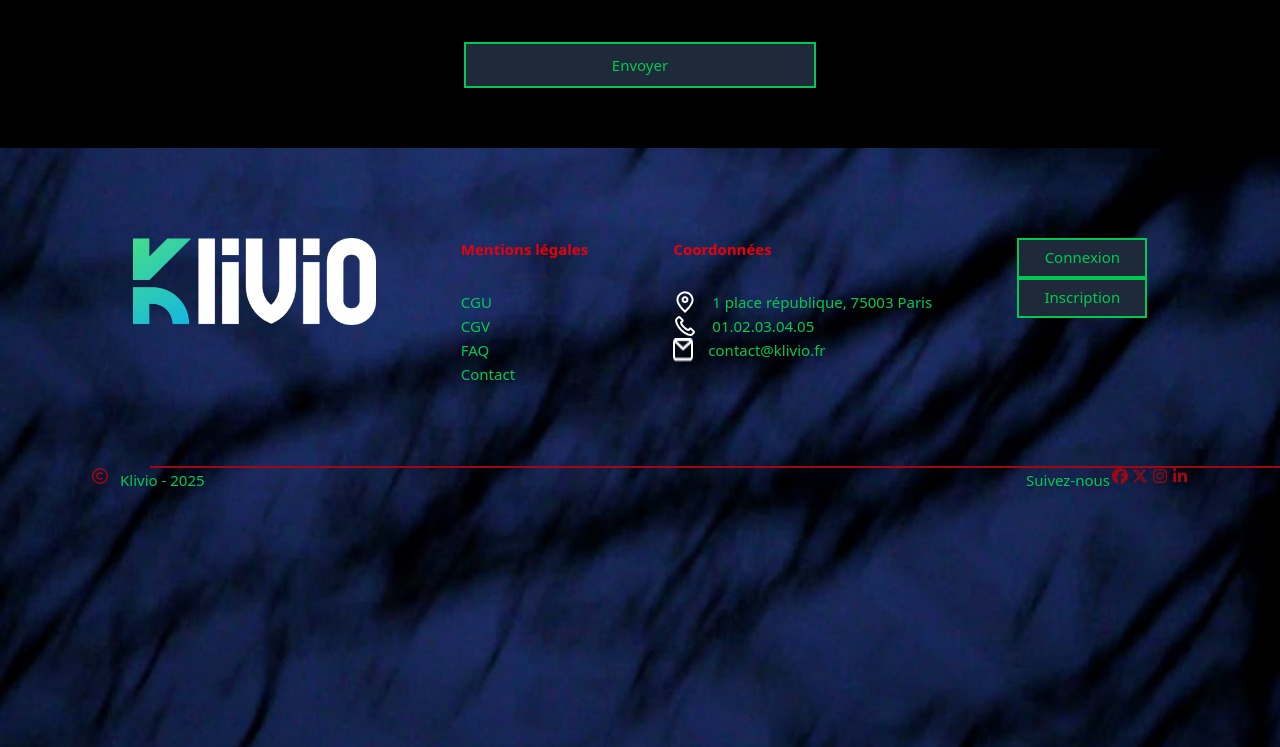
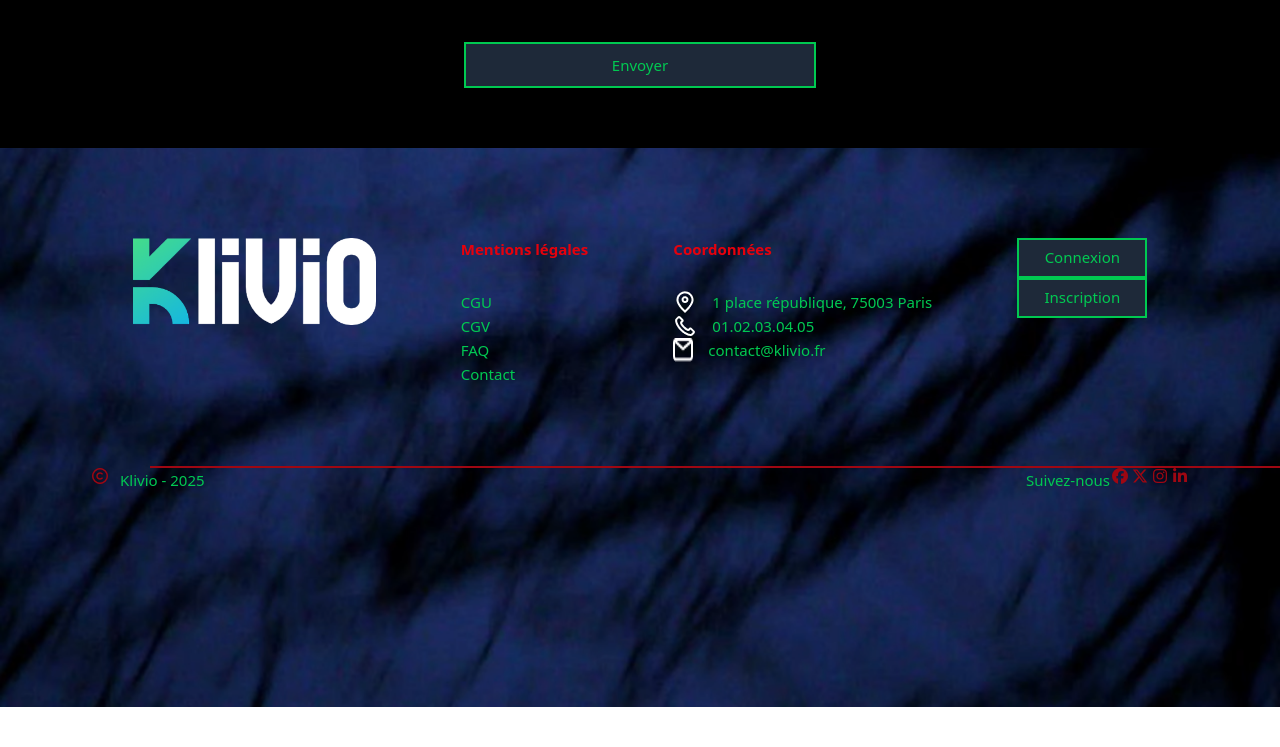
Before and after one commit to yazid-si-merabet/site-tailwind, a plain HTML site: page index.html in a window 1280 px wide. Shown: the part 5466-6213 px from the top of the page. After the commit the page ends 6173 px from the top, so only its background shows below. Drawn offline with nearby package versions, Linux system fonts and the light colour scheme.

Commit message:
Mise à jour du site

```diff
--- a/index.html
+++ b/index.html
@@ -429,7 +429,7 @@
                 </div>
             </article>
             <article class="bg-red-800 w-[1482px] h-[2px] mt-[80px] ml-[60px]"></article>
-            <article class="flex flex-row pb-[165px] justify-between">
+            <article class="flex flex-row pb-[125px] justify-between">
             <article class="flex flex-row gap-[10px]">
                 <i class="fa-regular fa-copyright text-red-800"></i>
                 <p class="text-green-500 text-[15px] font-normal leading-[24px]">   Klivio - 2025</p>
```
